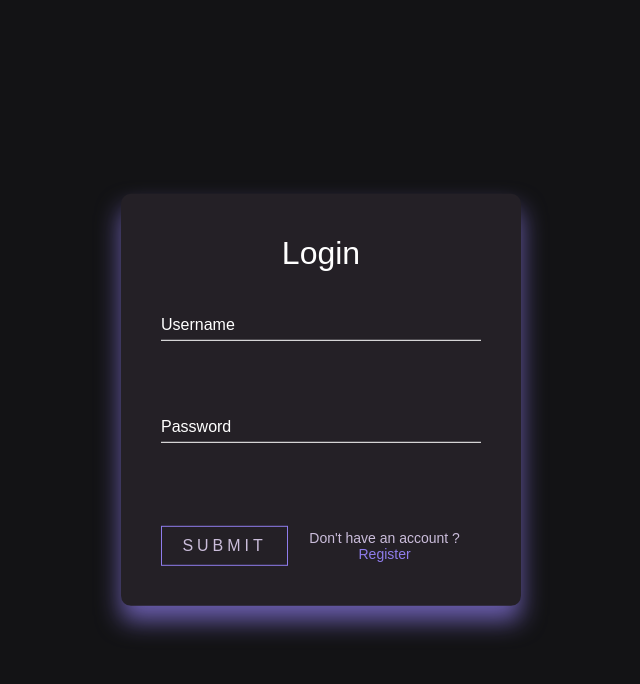
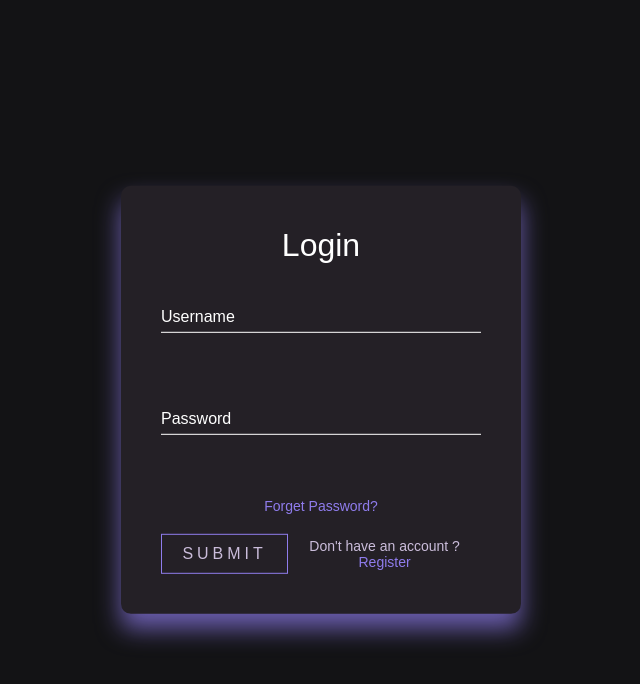
Before and after one commit to Proxima11/project_Tekweb, a PHP site: page /login.php in a window 1280 px wide. Shown: the top 684 px of the page, without its empty margins (319-959 px from the left). Run offline with PHP 8.4, Linux system fonts and the light colour scheme; some libraries are stand-ins or nearby versions.

Commit message:
forget password button

```diff
--- a/login.php
+++ b/login.php
@@ -23,7 +23,9 @@
 					<input type="password" name="" required="">
 					<label>Password</label>
 				</div>
-
+				<div id="forget_pass">
+					<a href="#"> Forget Password?</a>
+				</div>
 				<div class="button-form">
 					<a id="submit" href="#">Submit</a>
 					<div id="register">
--- a/logincss.css
+++ b/logincss.css
@@ -89,6 +89,23 @@ body{
 	margin-top: 20px;
 }
 
+#forget_pass{
+	font-size: 14px;
+	text-decoration: none;
+	margin: auto;
+	width: 60%;
+	text-align: center;
+}
+
+#forget_pass a{
+	font-size: 14px;
+	width: 60%;
+	margin: auto;
+	color: #8F7CEC;
+	text-decoration: none;
+	text-align: center;
+}
+
 #register{
 	font-size: 14px;
 	text-decoration: none;
```
